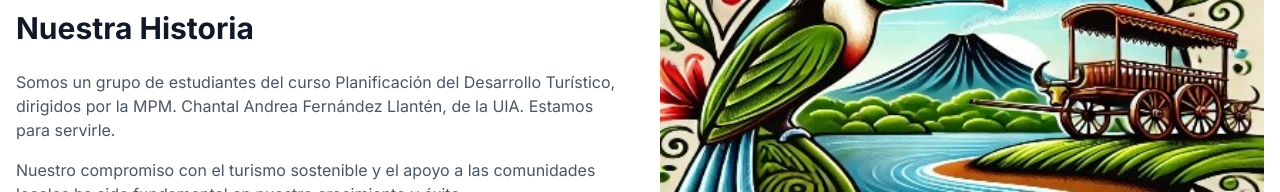
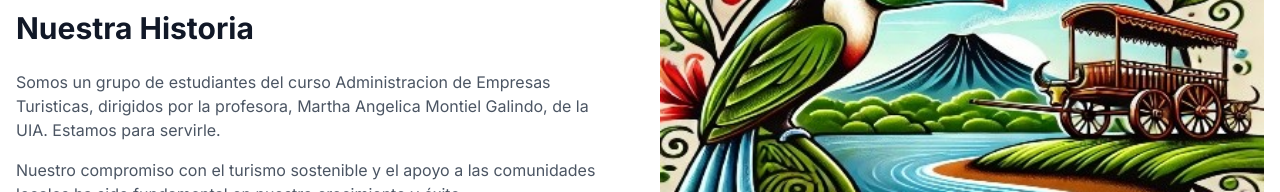
Before and after one commit to nialft/alvaradotours, a Next.js app: page /sobre-nosotros in a window 1280 px wide. Shown: the part 533-725 px from the top of the page. Built offline with nearby package versions, Linux system fonts and the light colour scheme.

Commit message:
Update page.tsx

```diff
--- a/app/sobre-nosotros/page.tsx
+++ b/app/sobre-nosotros/page.tsx
@@ -32,9 +32,7 @@ export default function SobreNosotros() {
                 Nuestra Historia
               </h2>
               <p className="text-gray-600 mb-4">
-                Somos un grupo de estudiantes del curso Planificación del
-                Desarrollo Turístico, dirigidos por la MPM. Chantal Andrea
-                Fernández Llantén, de la UIA. Estamos para servirle.
+                Somos un grupo de estudiantes del curso Administracion de Empresas Turisticas, dirigidos por la profesora, Martha Angelica Montiel Galindo, de la UIA. Estamos para servirle.
               </p>
 
               <p className="text-gray-600">
```
